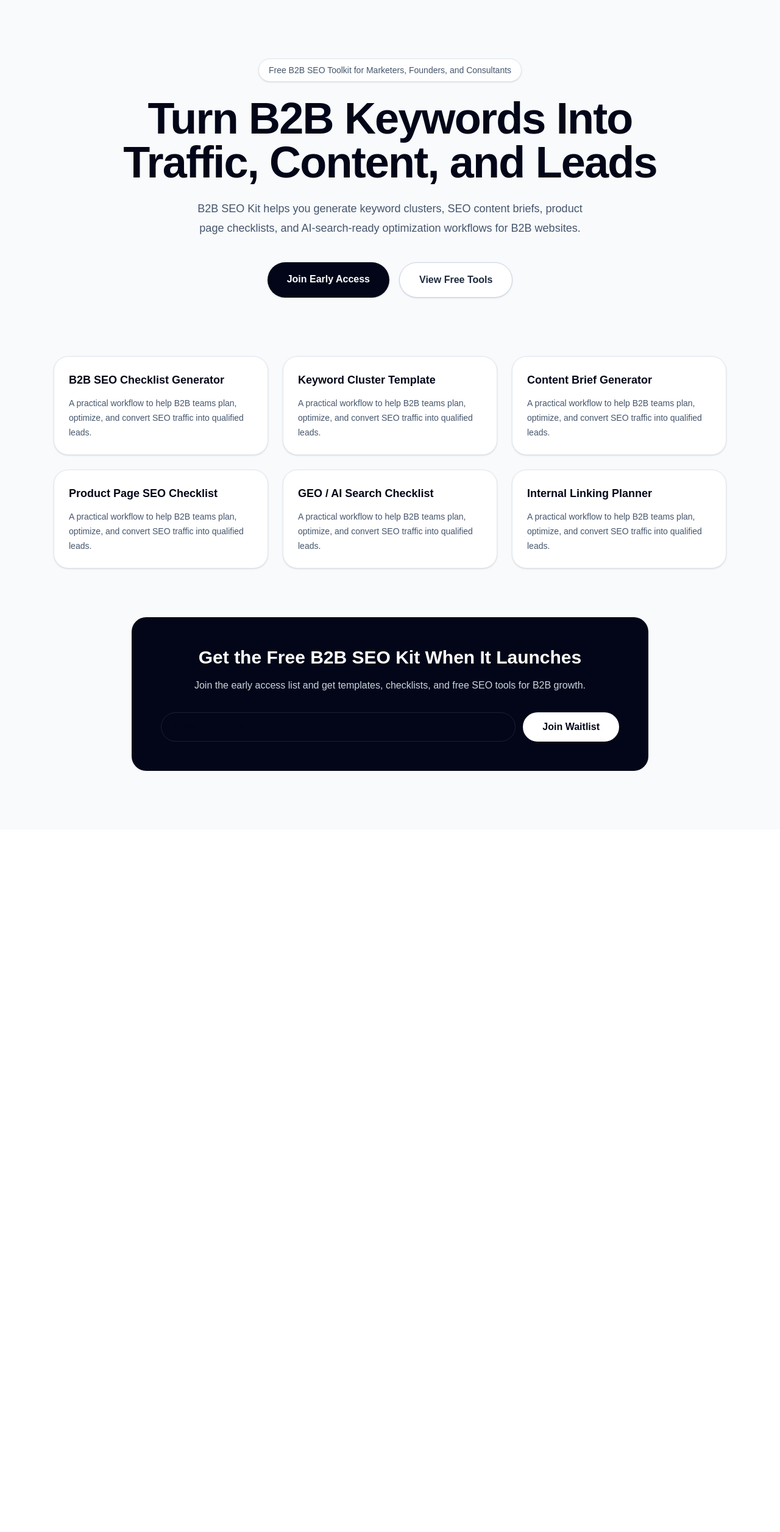
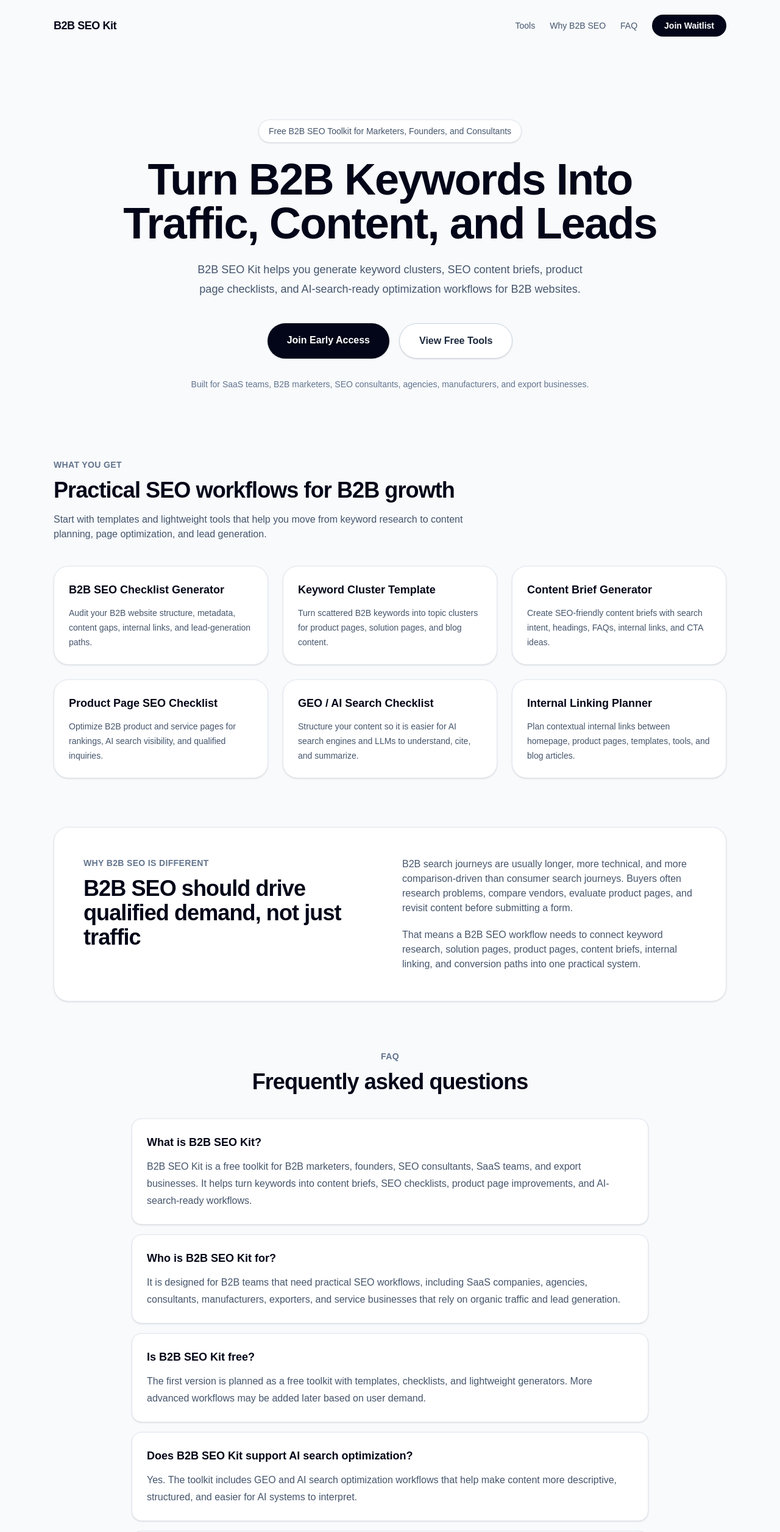
Before and after one commit to clairesun0731-art/b2b-seo-kit, a Next.js app: page / in a window 1280 px wide. Shown: the top 2512 px of the page at 61% size. Before the commit the page ends 1360 px from the top, so only its background shows below. Built offline with nearby package versions, Linux system fonts and the light colour scheme.

Commit message:
Add homepage FAQ and footer

```diff
--- a/app/page.tsx
+++ b/app/page.tsx
@@ -1,7 +1,110 @@
+const tools = [
+  {
+    title: "B2B SEO Checklist Generator",
+    description:
+      "Audit your B2B website structure, metadata, content gaps, internal links, and lead-generation paths.",
+  },
+  {
+    title: "Keyword Cluster Template",
+    description:
+      "Turn scattered B2B keywords into topic clusters for product pages, solution pages, and blog content.",
+  },
+  {
+    title: "Content Brief Generator",
+    description:
+      "Create SEO-friendly content briefs with search intent, headings, FAQs, internal links, and CTA ideas.",
+  },
+  {
+    title: "Product Page SEO Checklist",
+    description:
+      "Optimize B2B product and service pages for rankings, AI search visibility, and qualified inquiries.",
+  },
+  {
+    title: "GEO / AI Search Checklist",
+    description:
+      "Structure your content so it is easier for AI search engines and LLMs to understand, cite, and summarize.",
+  },
+  {
+    title: "Internal Linking Planner",
+    description:
+      "Plan contextual internal links between homepage, product pages, templates, tools, and blog articles.",
+  },
+];
+
+const faqs = [
+  {
+    question: "What is B2B SEO Kit?",
+    answer:
+      "B2B SEO Kit is a free toolkit for B2B marketers, founders, SEO consultants, SaaS teams, and export businesses. It helps turn keywords into content briefs, SEO checklists, product page improvements, and AI-search-ready workflows.",
+  },
+  {
+    question: "Who is B2B SEO Kit for?",
+    answer:
+      "It is designed for B2B teams that need practical SEO workflows, including SaaS companies, agencies, consultants, manufacturers, exporters, and service businesses that rely on organic traffic and lead generation.",
+  },
+  {
+    question: "Is B2B SEO Kit free?",
+    answer:
+      "The first version is planned as a free toolkit with templates, checklists, and lightweight generators. More advanced workflows may be added later based on user demand.",
+  },
+  {
+    question: "Does B2B SEO Kit support AI search optimization?",
+    answer:
+      "Yes. The toolkit includes GEO and AI search optimization workflows that help make content more descriptive, structured, and easier for AI systems to interpret.",
+  },
+  {
+    question: "Can I use it for SaaS and export business websites?",
+    answer:
+      "Yes. B2B SEO Kit is especially suitable for SaaS websites, product-led B2B sites, export businesses, industrial websites, and service businesses with long buying cycles.",
+  },
+];
+
 export default function Home() {
+  const faqSchema = {
+    "@context": "https://schema.org",
+    "@type": "FAQPage",
+    mainEntity: faqs.map((faq) => ({
+      "@type": "Question",
+      name: faq.question,
+      acceptedAnswer: {
+        "@type": "Answer",
+        text: faq.answer,
+      },
+    })),
+  };
+
   return (
     <main className="min-h-screen bg-[#F8FAFC] text-slate-900">
-      <section className="mx-auto flex max-w-6xl flex-col items-center px-6 py-24 text-center">
+      <script
+        type="application/ld+json"
+        dangerouslySetInnerHTML={{ __html: JSON.stringify(faqSchema) }}
+      />
+
+      <header className="mx-auto flex max-w-6xl items-center justify-between px-6 py-6">
+        <a href="/" className="text-lg font-bold tracking-tight text-slate-950">
+          B2B SEO Kit
+        </a>
+
+        <nav className="hidden items-center gap-6 text-sm text-slate-600 md:flex">
+          <a href="#tools" className="hover:text-slate-950">
+            Tools
+          </a>
+          <a href="#why" className="hover:text-slate-950">
+            Why B2B SEO
+          </a>
+          <a href="#faq" className="hover:text-slate-950">
+            FAQ
+          </a>
+          <a
+            href="#waitlist"
+            className="rounded-full bg-slate-950 px-5 py-2 font-semibold text-white hover:bg-slate-800"
+          >
+            Join Waitlist
+          </a>
+        </nav>
+      </header>
+
+      <section className="mx-auto flex max-w-6xl flex-col items-center px-6 py-20 text-center md:py-28">
         <div className="mb-6 rounded-full border border-slate-200 bg-white px-4 py-2 text-sm text-slate-600 shadow-sm">
           Free B2B SEO Toolkit for Marketers, Founders, and Consultants
         </div>
@@ -31,27 +134,94 @@ export default function Home() {
             View Free Tools
           </a>
         </div>
+
+        <p className="mt-8 text-sm text-slate-500">
+          Built for SaaS teams, B2B marketers, SEO consultants, agencies,
+          manufacturers, and export businesses.
+        </p>
       </section>
 
       <section className="mx-auto max-w-6xl px-6 pb-20" id="tools">
+        <div className="mb-10 max-w-2xl">
+          <p className="text-sm font-semibold uppercase tracking-wide text-slate-500">
+            What You Get
+          </p>
+          <h2 className="mt-3 text-3xl font-bold tracking-tight text-slate-950 md:text-4xl">
+            Practical SEO workflows for B2B growth
+          </h2>
+          <p className="mt-4 text-slate-600">
+            Start with templates and lightweight tools that help you move from
+            keyword research to content planning, page optimization, and lead
+            generation.
+          </p>
+        </div>
+
         <div className="grid gap-6 md:grid-cols-3">
-          {[
-            "B2B SEO Checklist Generator",
-            "Keyword Cluster Template",
-            "Content Brief Generator",
-            "Product Page SEO Checklist",
-            "GEO / AI Search Checklist",
-            "Internal Linking Planner",
-          ].map((item) => (
+          {tools.map((item) => (
             <div
-              key={item}
-              className="rounded-3xl border border-slate-200 bg-white p-6 shadow-sm"
+              key={item.title}
+              className="rounded-3xl border border-slate-200 bg-white p-6 shadow-sm transition hover:-translate-y-1 hover:shadow-md"
             >
-              <h3 className="text-lg font-semibold text-slate-950">{item}</h3>
+              <h3 className="text-lg font-semibold text-slate-950">
+                {item.title}
+              </h3>
               <p className="mt-3 text-sm leading-6 text-slate-600">
-                A practical workflow to help B2B teams plan, optimize, and
-                convert SEO traffic into qualified leads.
+                {item.description}
               </p>
+            </div>
+          ))}
+        </div>
+      </section>
+
+      <section className="mx-auto max-w-6xl px-6 pb-20" id="why">
+        <div className="rounded-3xl border border-slate-200 bg-white p-8 shadow-sm md:p-12">
+          <div className="grid gap-10 md:grid-cols-2">
+            <div>
+              <p className="text-sm font-semibold uppercase tracking-wide text-slate-500">
+                Why B2B SEO Is Different
+              </p>
+              <h2 className="mt-3 text-3xl font-bold tracking-tight text-slate-950 md:text-4xl">
+                B2B SEO should drive qualified demand, not just traffic
+              </h2>
+            </div>
+
+            <div className="space-y-5 text-slate-600">
+              <p>
+                B2B search journeys are usually longer, more technical, and more
+                comparison-driven than consumer search journeys. Buyers often
+                research problems, compare vendors, evaluate product pages, and
+                revisit content before submitting a form.
+              </p>
+              <p>
+                That means a B2B SEO workflow needs to connect keyword research,
+                solution pages, product pages, content briefs, internal linking,
+                and conversion paths into one practical system.
+              </p>
+            </div>
+          </div>
+        </div>
+      </section>
+
+      <section className="mx-auto max-w-4xl px-6 pb-20" id="faq">
+        <div className="mb-10 text-center">
+          <p className="text-sm font-semibold uppercase tracking-wide text-slate-500">
+            FAQ
+          </p>
+          <h2 className="mt-3 text-3xl font-bold tracking-tight text-slate-950 md:text-4xl">
+            Frequently asked questions
+          </h2>
+        </div>
+
+        <div className="space-y-4">
+          {faqs.map((faq) => (
+            <div
+              key={faq.question}
+              className="rounded-2xl border border-slate-200 bg-white p-6 shadow-sm"
+            >
+              <h3 className="text-lg font-semibold text-slate-950">
+                {faq.question}
+              </h3>
+              <p className="mt-3 leading-7 text-slate-600">{faq.answer}</p>
             </div>
           ))}
         </div>
@@ -81,8 +251,29 @@ export default function Home() {
               Join Waitlist
             </button>
           </form>
+
+          <p className="mt-4 text-xs text-slate-400">
+            No spam. Just practical B2B SEO templates and tool updates.
+          </p>
         </div>
       </section>
+
+      <footer className="border-t border-slate-200 bg-white">
+        <div className="mx-auto flex max-w-6xl flex-col gap-4 px-6 py-8 text-sm text-slate-500 md:flex-row md:items-center md:justify-between">
+          <p>© 2026 B2B SEO Kit. All rights reserved.</p>
+          <div className="flex flex-col gap-2 md:flex-row md:items-center md:gap-6">
+            <a href="mailto:hello@b2bseokit.com" className="hover:text-slate-950">
+              hello@b2bseokit.com
+            </a>
+            <a
+              href="mailto:support@b2bseokit.com"
+              className="hover:text-slate-950"
+            >
+              support@b2bseokit.com
+            </a>
+          </div>
+        </div>
+      </footer>
     </main>
   );
 }
```
